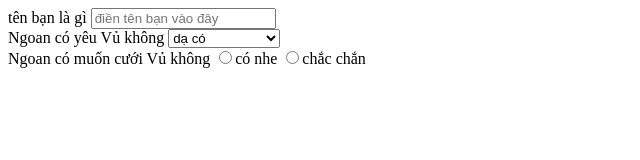
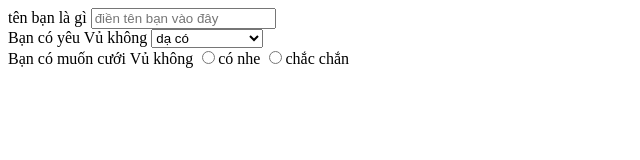
Before and after one commit to vucamle/bt3, a plain HTML site: page index.html in a window 1280 px wide. Shown: the whole page, without its empty margins (0-640 px from the left). Drawn offline with Linux system fonts and the light colour scheme.

Commit message:
index.html

```diff
--- a/index.html
+++ b/index.html
@@ -10,14 +10,14 @@
     <label >tên bạn là gì </label>
     <input type="text" placeholder="điền tên bạn vào đây">
     <br>
-    <label>Ngoan có yêu Vủ không</label>
+    <label>Bạn có yêu Vủ không</label>
     <select>
         <option>dạ có</option>
         <option>nhiều lắm nhe</option>
         <option>iu nhất trên đời</option>
     </select>
     <br>
-    <label>Ngoan có muốn cưới Vủ không</label>
+    <label>Bạn có muốn cưới Vủ không</label>
     <input type="radio" name="Ngoan">có nhe <input type="radio" name="Ngoan">chắc chắn
 </body>
 </html>
```
